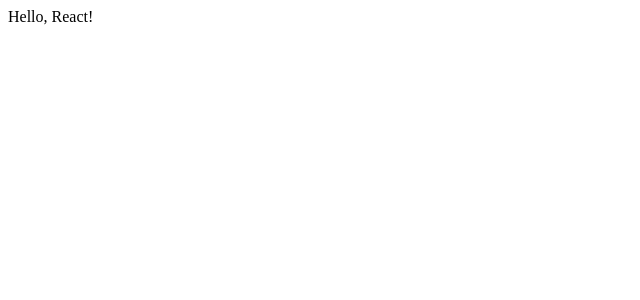
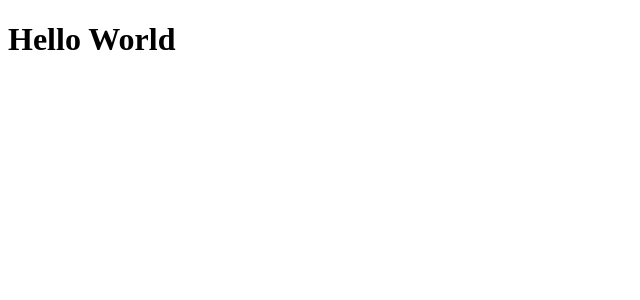
Before and after one commit to debasen/netfilx-roulette, a React app: page / in a window 1280 px wide. Shown: the top 300 px of the page, without its empty margins (0-640 px from the left). Built offline with nearby package versions, Linux system fonts and the light colour scheme.

Commit message:
Setup eslint, husky, precommit hook

```diff
--- /dev/null
+++ b/src/App.js
@@ -0,0 +1,7 @@
+import React from 'react';
+
+const App = () => {
+    return <h1>Hello World</h1>
+}
+
+export default App;
--- a/src/index.js
+++ b/src/index.js
@@ -1,9 +1,7 @@
-// src/index.js
 import React from 'react';
-import ReactDOM from 'react-dom';
+import { createRoot } from 'react-dom/client';
+import App from './App';
 
-const App = () => {
-  return <div>Hello, React!</div>;
-};
-
-ReactDOM.render(<App />, document.getElementById('root'));
+const container = document.getElementById('root');
+const root = createRoot(container);
+root.render(<App />);
```
Also changed, not shown: package.json (+22 -4 lines), .eslintrc.js (added), 1 other file (tests, documents, lock files or other folders).
